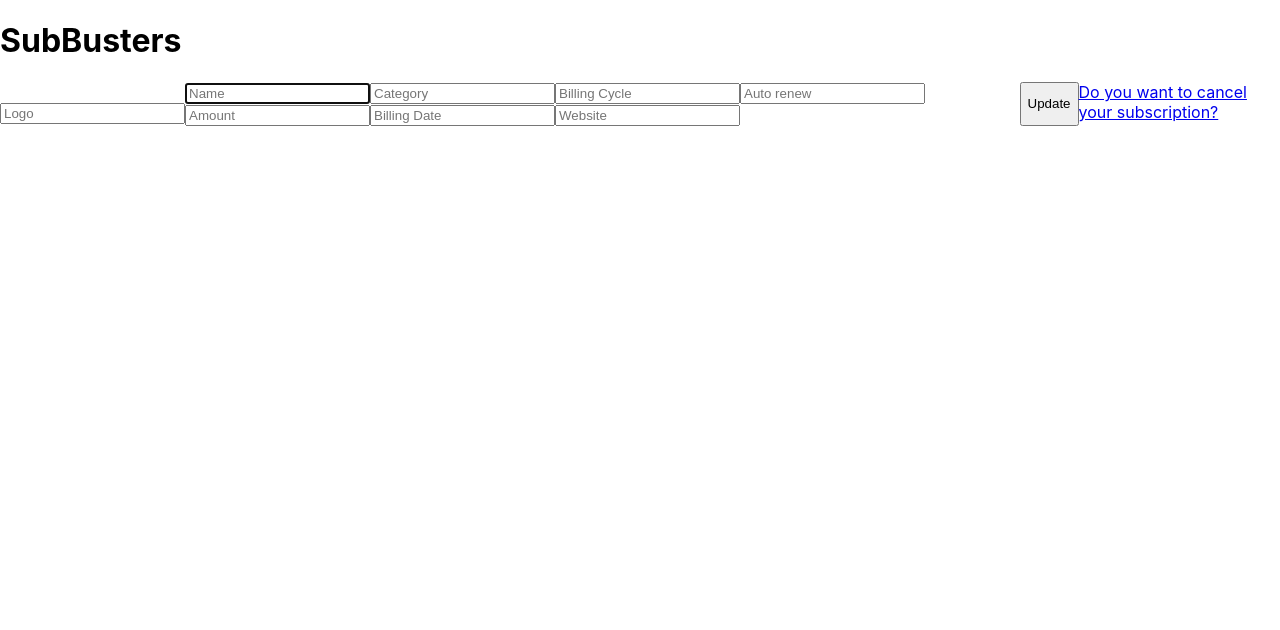
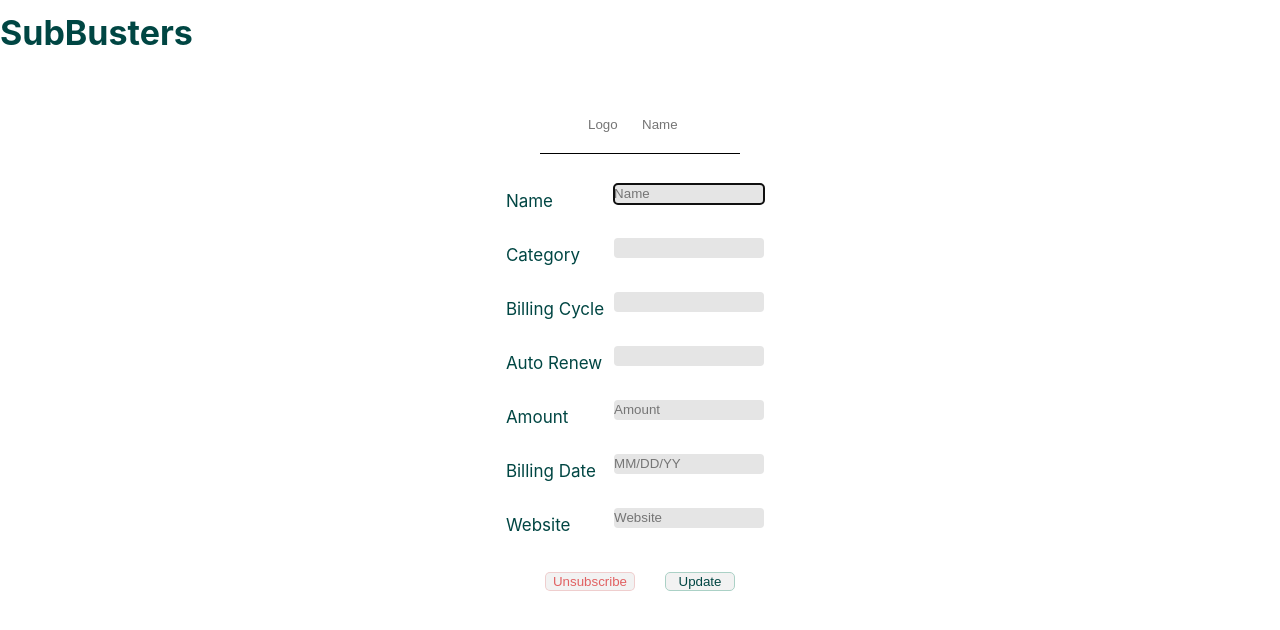
Before and after one commit to thethomasmiller/SubBusters, a React (Create React App) app in the folder client/: page /subscriptions/1/update in a window 1280 px wide. Shown: the top 630 px of the page. Built offline with nearby package versions, Linux system fonts and the light colour scheme; no server answers.

Commit message:
meat of subscription update complete

```diff
--- a/client/src/App.jsx
+++ b/client/src/App.jsx
@@ -1,21 +1,21 @@
 import React from 'react'
 import './App.css'
-import Login from './screens/Login/Login'
-import SubscriptionCreate from './screens/SubscriptionCreate/SubscriptionCreate'
-import SubscriptionDelete from './screens/SubscriptionDelete/SubscriptionDelete'
+//import Login from './screens/Login/Login'
+//import SubscriptionCreate from './screens/SubscriptionCreate/SubscriptionCreate'
+//import SubscriptionDelete from './screens/SubscriptionDelete/SubscriptionDelete'
 import SubscriptionUpdate from './screens/SubscriptionUpdate/SubscriptionUpdate'
-import Subscriptions from './screens/Subscriptions/Subscriptions'
+//import Subscriptions from './screens/Subscriptions/Subscriptions'
 import { Route, Switch } from 'react-router-dom'
 
 const App = () => {
   return (<>
     <div>
       <Switch>
-        <Route exact path='/' component={Login}/>
+        {/* <Route exact path='/' component={Login}/>
         <Route exact path='/subscriptions' component={Subscriptions}/>
-        <Route path='/add-subscription' component={SubscriptionCreate}/>
+        <Route path='/add-subscription' component={SubscriptionCreate}/> */}
         <Route exact path='/subscriptions/:id/update' component={SubscriptionUpdate}/>
-        <Route exact path='/subscriptions/:id' component={SubscriptionDelete} />
+        {/* <Route exact path='/subscriptions/:id' component={SubscriptionDelete} /> */}
       </Switch>
     </div>
   </>)
--- a/client/src/screens/SubscriptionUpdate/SubscriptionUpdate.css
+++ b/client/src/screens/SubscriptionUpdate/SubscriptionUpdate.css
@@ -1,11 +1,89 @@
+body {
+    font-family: SF Pro Text;
+    font-style: normal;
+    font-weight: normal;
+    font-size: 17px;
+    line-height: 20px;
+    color: #004643
+}
+
 .subscription-edit {
     display: flex;
+    flex-direction: column;
+    justify-content: center;
+    align-items: center;
+}
+
+.flex-row {
+    display: flex;
+    flex-direction: row;
+    justify-content: space-between;
 }
 
 .logo-container {
+    width: 200px;
+    display: flex;
+    justify-content: center;
+    border-bottom: 1px solid black;
+    margin-bottom: 20px;
+    margin-top: 30px;
+}
 
+.logo-container input {
+    width: 50px;
+    margin: 20px 0;
+}
+
+.logo-name,
+.logo-url {
+    border: none;
 }
 
 .edit-form {
+    display: flex;
+    flex-direction: column;
+}
 
+.edit-form input,
+.auto-renew,
+.input-category,
+.billing-cycle {
+    width: 150px;
+    height: 20px;
+    margin: 10px;
+    padding: 0;
+    border-radius: 4px;
+    border: none;
+    background-color: #E5E5E5;
 }
+
+.auto-renew,
+.input-category,
+.billing-cycle {
+    appearance: none;
+}
+
+.change-buttons {
+    display: flex;
+    justify-content: space-around;
+}
+
+.unsubscribe-button {
+    margin: 20px 15px;
+    width: 90px;
+    background: #F2F2F2;
+    border: 1px solid rgba(225, 97, 98, 0.25);
+    box-sizing: border-box;
+    border-radius: 5px;
+    color: #E16162;
+}
+
+.update-button {
+    margin: 20px 15px;
+    width: 70px;
+    background: #F2F2F2;
+    border: 1px solid #ABD1C6;
+    box-sizing: border-box;
+    border-radius: 5px;
+    color: #004643;
+}
--- a/client/src/screens/SubscriptionUpdate/SubscriptionUpdate.jsx
+++ b/client/src/screens/SubscriptionUpdate/SubscriptionUpdate.jsx
@@ -71,9 +71,20 @@ render() {
                         required
                         onChange={this.handleChange}
                     />
+                    <input
+                        className='logo-name'
+                        placeholder='Name'
+                        value={subscription.name}
+                        name='name'
+                        required
+                        autoFocus
+                        onChange={this.handleChange}
+                    />
                     </form>
                 </div>
                 <form className='edit-form' onSubmit={this.handleSubmit}>
+                    <div className="flex-row">
+                    <p>Name</p>
                     <input
                         className='input-name'
                         placeholder='Name'
@@ -83,30 +94,55 @@ render() {
                         autoFocus
                         onChange={this.handleChange}
                     />
-                    <input
+                    </div>
+                    <div className="flex-row">
+                    <p>Category</p>
+                    <select className='input-category'>
+                        <option value={subscription.category}>{`${subscription.category}`}</option>
+                        <option value='music'>Music</option>
+                        <option value='movies'>Movies &amp; TV</option>
+                        <option value='software'>Software</option>
+                        <option value='gaming'>Gaming</option>
+                        <option value='news'>News</option>
+                        <option value='other'>Other</option>
+
+                    </select>
+                    {/* <input
                         className='input-category'
                         placeholder='Category'
                         value={subscription.category}
                         name='category'
                         required
                         onChange={this.handleChange}
-                    />
-                    <input
+                    /> */}
+                    </div>
+                    <div className="flex-row">
+                    <p>Billing Cycle</p>
+                    <select className='billing-cycle'>
+                        <option value={subscription.billingCycle}>{`${subscription.billingCycle}`}</option>
+                        <option value='monthly'>Monthly</option>
+                        <option value='quarterly'>Quarterly</option>
+                        <option value='yearly'>Yearly</option>
+                    </select>
+                    {/* <input
                         className='billing-cycle'
                         placeholder='Billing Cycle'
                         value={subscription.billingCycle}
                         name='billing-cycle'
                         required
                         onChange={this.handleChange}
-                    />
-                    <input
-                        className='auto-renew'
-                        placeholder='Auto renew'
-                        value={subscription.autoRenew}
-                        name='auto-renew'
-                        required
-                        onChange={this.handleChange}
-                    />
+                    /> */}
+                    </div>
+                    <div className="flex-row">
+                    <p>Auto Renew</p>
+                    <select className='auto-renew'>
+                        <option value={subscription.autoRenew}>{`${subscription.autoRenew}`}</option>
+                        <option value='yes'>YES</option>
+                        <option value='no'>NO</option>
+                    </select>
+                    </div>
+                    <div className="flex-row">
+                    <p>Amount</p>
                     <input
                         className='amount'
                         placeholder='Amount'
@@ -115,14 +151,20 @@ render() {
                         required
                         onChange={this.handleChange}
                     />
+                    </div>
+                    <div className="flex-row">
+                    <p>Billing Date</p>
                     <input
                         className='billing-date'
-                        placeholder='Billing Date'
+                        placeholder='MM/DD/YY'
                         value={subscription.billingDate}
                         name='billing-date'
                         required
                         onChange={this.handleChange}
                     />
+                    </div>
+                    <div className="flex-row">
+                    <p>Website</p>
                     <input
                         className='website-url'
                         placeholder='Website'
@@ -131,9 +173,12 @@ render() {
                         required
                         onChange={this.handleChange}
                     />
+                    </div>
                 </form>
+                <div className="change-buttons">
+                <button type='submit' className='unsubscribe-button'>Unsubscribe</button>
             <button type='submit' className='update-button'>Update</button>
-            <Link to='/SubscriptionDelete'>Do you want to cancel your subscription?</Link>
+            </div>
             </div>
         </Layout>
     </>)
--- a/client/src/services/apiConfig.js
+++ b/client/src/services/apiConfig.js
@@ -4,7 +4,7 @@ let apiUrl
 
 const apiUrls = {
     production: 'https://subbusters.herokuapp.com/api',
-    development: 'http://localhost:3000/api'
+    development: 'http://localhost:3001/api'
 }
 
 if (window.location.hostname === 'localhost') {
--- a/package.json
+++ b/package.json
@@ -24,7 +24,8 @@
     "cors": "^2.8.5",
     "express": "^4.17.1",
     "mongoose": "^5.9.24",
-    "morgan": "^1.10.0"
+    "morgan": "^1.10.0",
+    "react-router-dom": "^5.2.0"
   },
   "devDependencies": {
     "nodemon": "^2.0.4"
```
Also changed, not shown: 1 other file (tests, documents, lock files or other folders).
